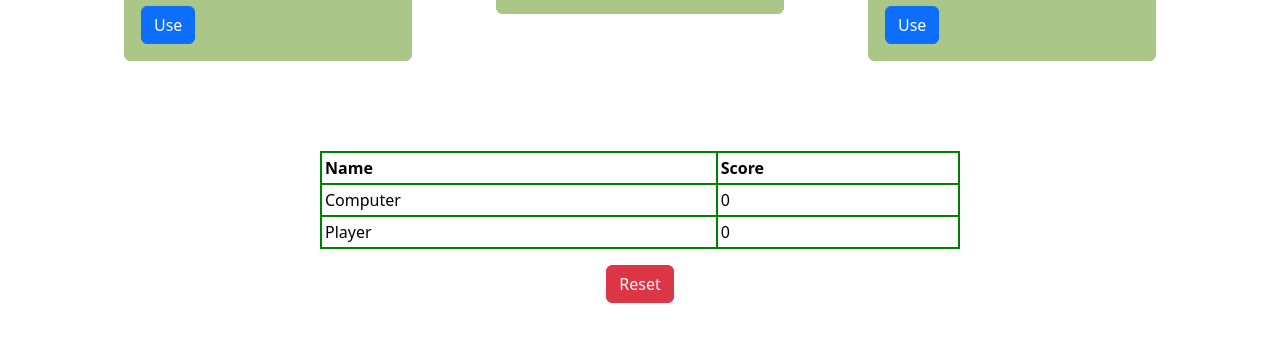
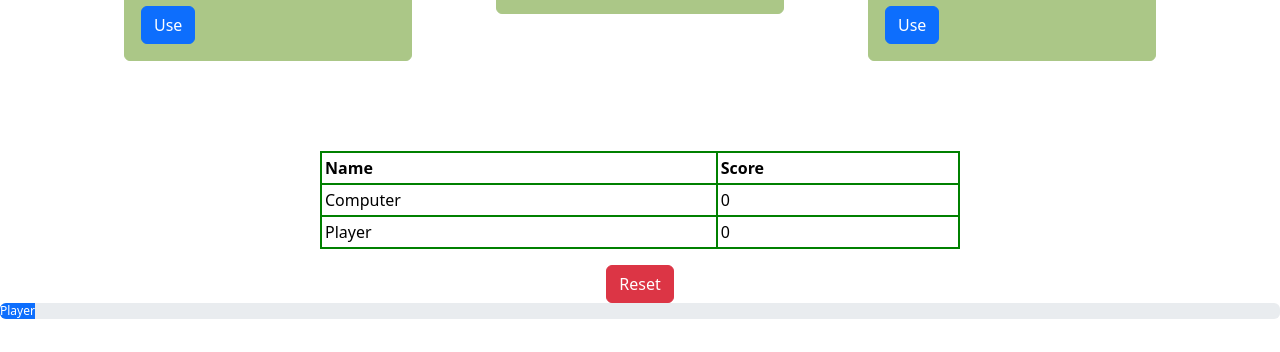
Before and after one commit to Manoharr108/Rock-Paper-scissors, a plain HTML site: page index.html in a window 1280 px wide. Shown: the part 448-800 px from the top of the page. Drawn offline with nearby package versions, Linux system fonts and the light colour scheme.

Commit message:
Update index.html

```diff
--- a/index.html
+++ b/index.html
@@ -6,7 +6,6 @@
     <link rel="stylesheet" href="style.css">
     <link rel="stylesheet" href="https://cdn.jsdelivr.net/npm/bootstrap@5.3.2/dist/css/bootstrap.min.css">
     <title>Rock-Paper-Scissors</title>
-
 </head>
 <body>
     <div class="container">
@@ -36,7 +35,6 @@
           </div>
         </div>
         <div class="table">
-        <!-- CSS Code: Place this code in the document's head (between the 'head' tags) -->
 <style>
   table.GeneratedTable {
     width: 50%;
@@ -59,8 +57,6 @@
     background-color: #ffcc00;
   }
   </style>
-
-  <!-- HTML Code: Place this code in the document's body (between the 'body' tags) where the table should appear -->
   <table class="GeneratedTable">
     <thead>
       <tr>
@@ -79,15 +75,14 @@
       </tr>
     </tbody>
   </table>
-  <!-- Codes by Quackit.com -->
-
-
       </div>
     <script src="https://cdn.jsdelivr.net/npm/bootstrap@5.3.2/dist/js/bootstrap.bundle.min.js"></script>
     <script src="mec.js"></script>
     <div class="reset">
         <button type="button" class="btn btn-danger" onclick="dlte()">Reset</button>
     </div>
-
+    <div class="progress" role="progressbar" aria-label="Basic example" aria-valuenow="0" aria-valuemin="0" aria-valuemax="100">
+      <div class="progress-bar"><span id="ultra">Player</span></div>
+    </div>
 </body>
 </html>
```
